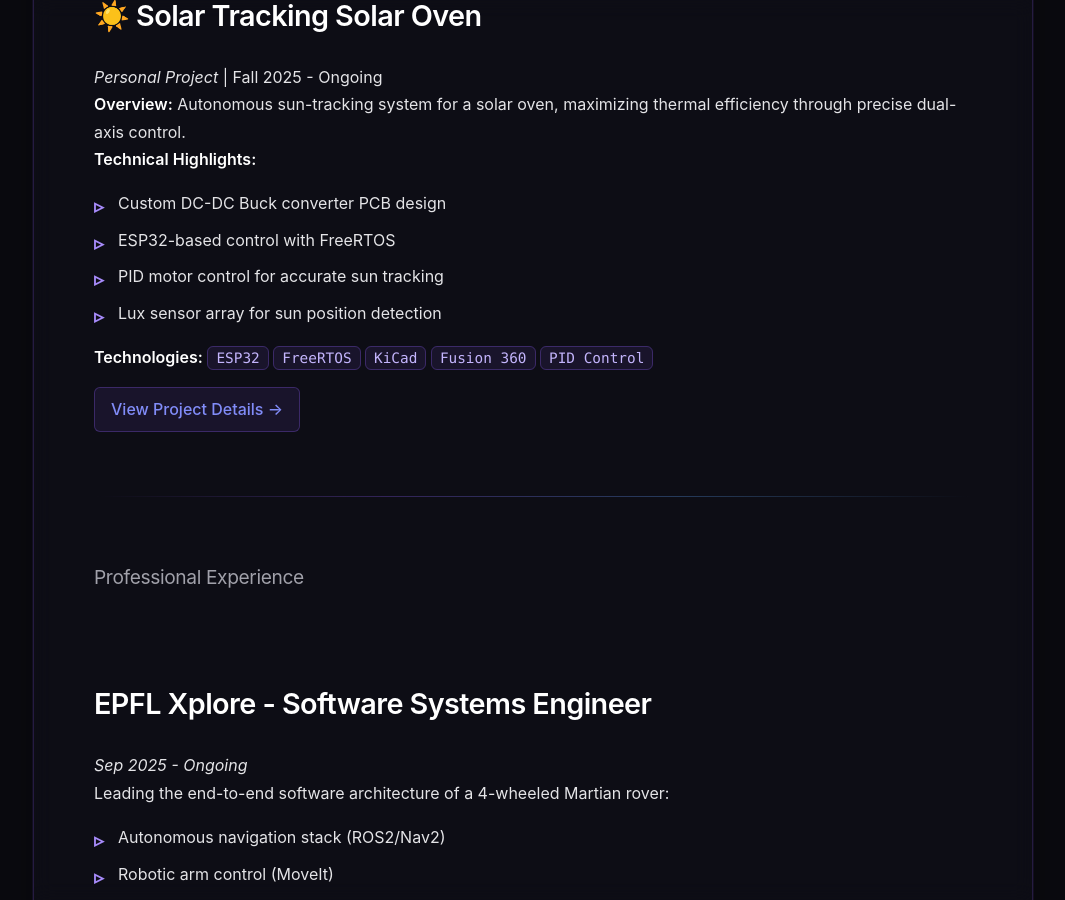
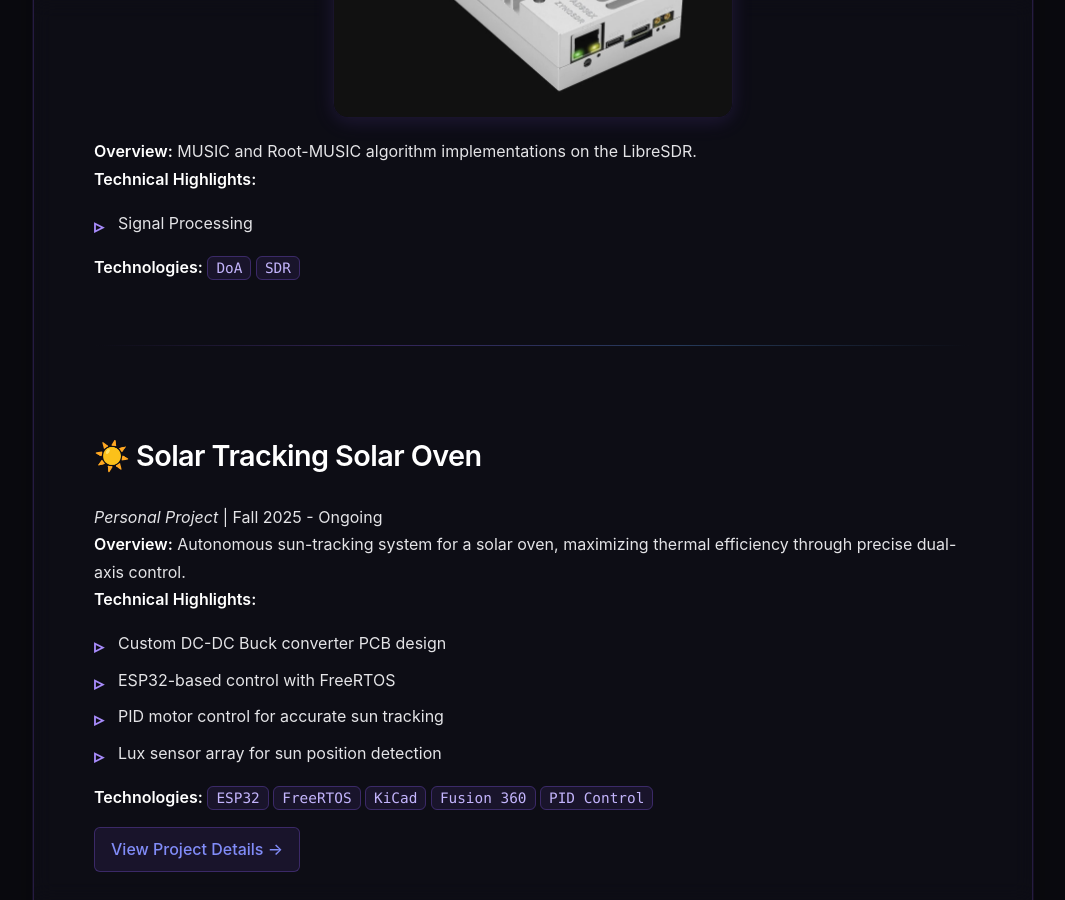
Before and after one commit to Netfluxx/Netfluxx.github.io, a Jekyll site: the page built from index.md, in a window 1280 px wide and 900 px high, scrolled down 6255 px. Shown: the whole window, without its empty margins (107-1172 px from the left). Built offline with Jekyll 4.4.1, drawn with Linux system fonts in a browser that asks for light colours; our own code applies the rules of GitHub Pages for plain Markdown files.

Commit message:
added image

```diff
--- a/index.md
+++ b/index.md
@@ -142,7 +142,7 @@
 ###  **Direction of Arrival using LibreSDR**
 *Personal Project* | Fall 2025
 
-<!-- ![Solar Oven](https://via.placeholder.com/800x400?text=Solar+Oven) -->
+<img src="libresdr.jpg" alt="SDR used for DoA" style="display: block; max-width: 400px; border-radius: 15px; margin: 20px auto;">
 
 **Overview:**
 MUSIC and Root-MUSIC algorithm implementations on the LibreSDR.
@@ -151,7 +151,7 @@
 - Signal Processing
 
 **Technologies:**
-`DoA`
+`DoA` `SDR`
 <!-- [View Project Details →](#project-solar-oven) -->
 
 ---
```
Also changed, not shown: libresdr.jpg (added).
